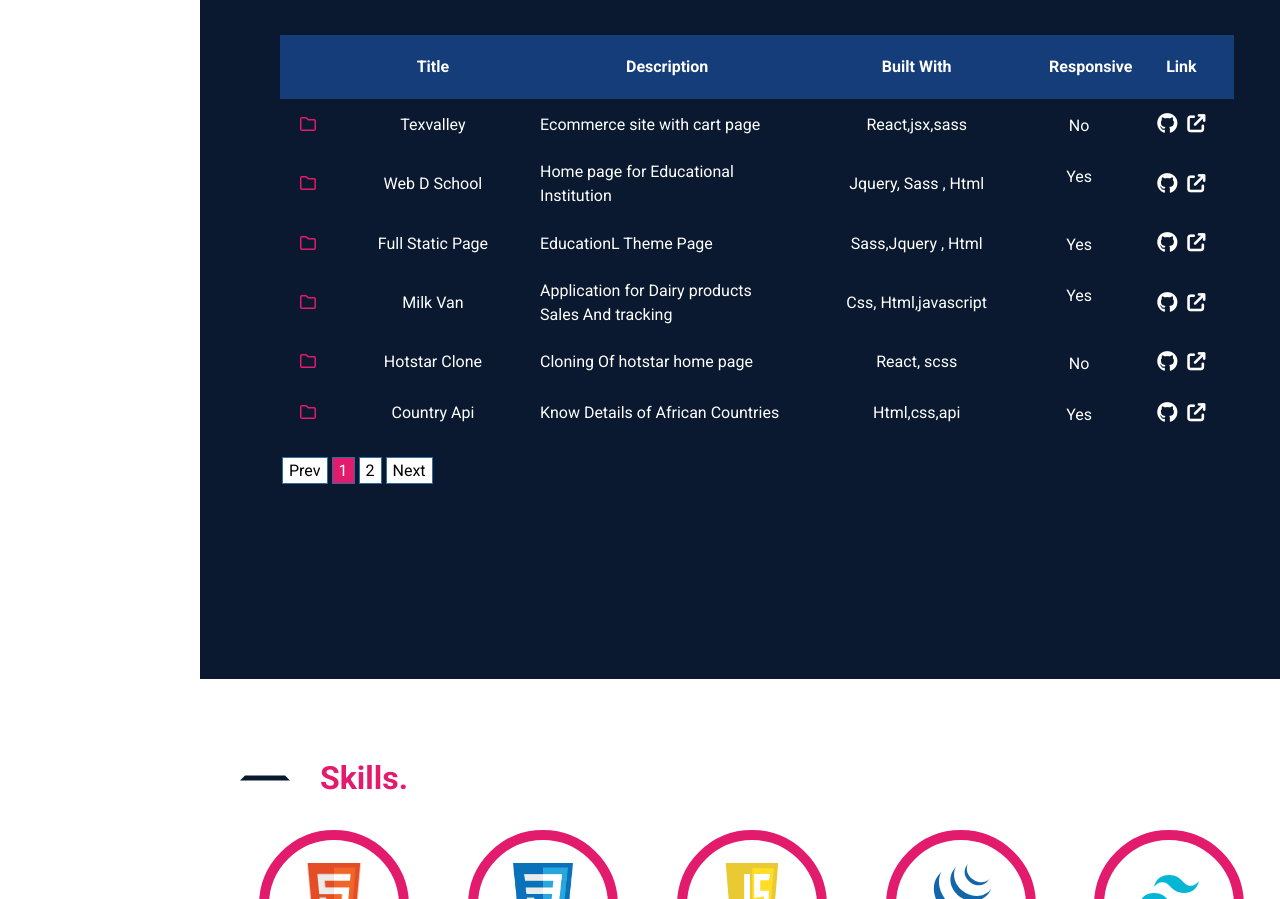
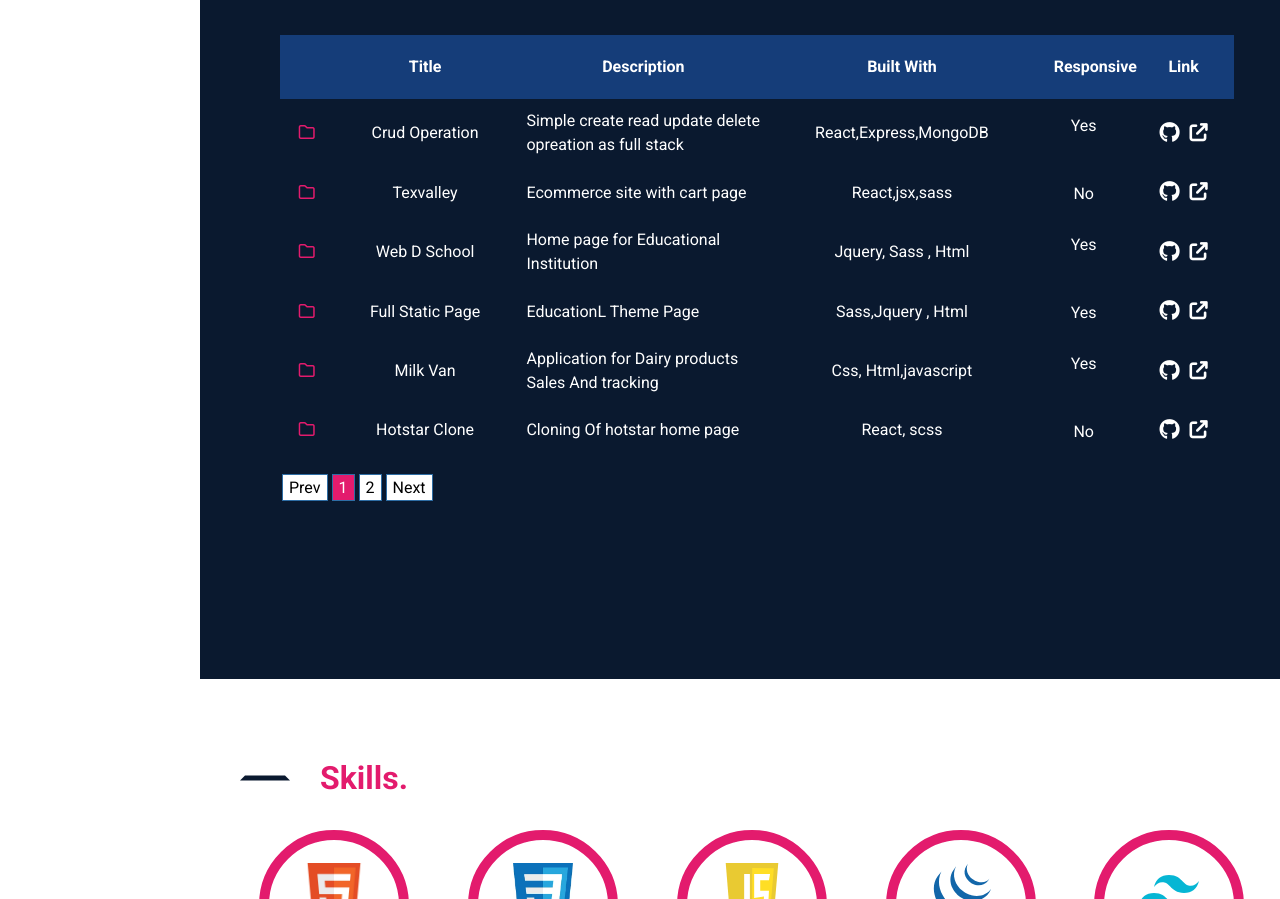
Before and after one commit to Gowthamravi95/profile, a plain HTML site: page index.html in a window 1280 px wide. Shown: the part 1721-2620 px from the top of the page. Drawn offline with nearby package versions, Linux system fonts and the light colour scheme.

Commit message:
crud project added

```diff
--- a/index.html
+++ b/index.html
@@ -161,6 +161,17 @@
                         <input type='hidden' id='current_page' />
                         <input type='hidden' id='show_per_page' />
                         <tbody id="tabel-length">
+                            <tr>
+                                <td><i class="fa-regular fa-folder"></i></td>
+                                <td>Crud Operation</td>
+                                <td>Simple create read update delete opreation as full stack </td>
+                                <td>React,Express,MongoDB </td>
+                                <td>Yes</td>
+                                <td><a href="https://github.com/Gowthamravi95/Fullstack-Crud" target="_blank"><i
+                                            class="fa-brands fa-github"></i></a></i><a
+                                        href="https://crudapp-gowtham95.onrender.com/" target="_blank"><i
+                                            class="fa-solid fa-arrow-up-right-from-square"></i></a></td>
+                            </tr>
                             <tr>
                                 <td><i class="fa-regular fa-folder"></i></td>
                                 <td>Texvalley</td>
```
